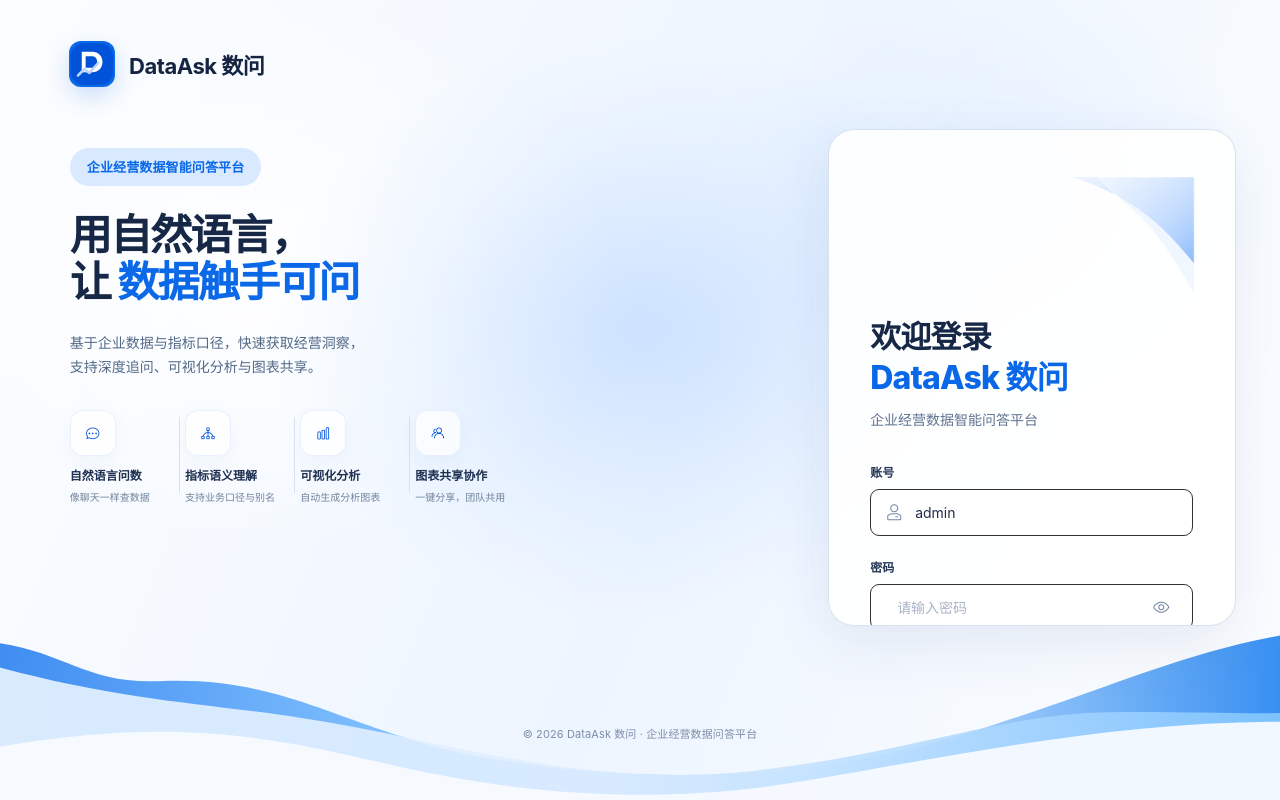
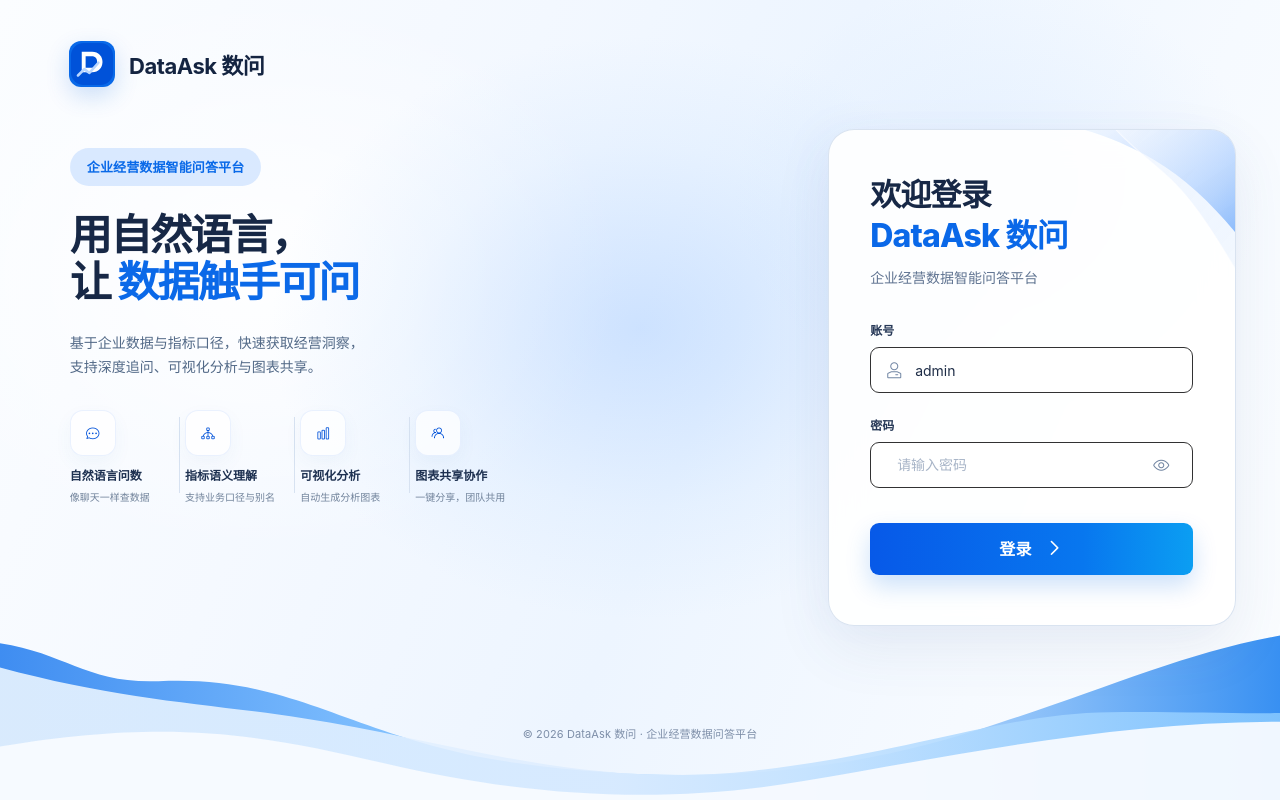
Before and after one commit to NJgaoyang/dataask, a Vue app in the folder web/: page / in a window 1280 px wide. Built offline with nearby package versions, Linux system fonts and the light colour scheme.

Commit message:
fix(login): keep corner decoration out of form layout

```diff
--- a/web/src/login-v3.css
+++ b/web/src/login-v3.css
@@ -105,10 +105,10 @@
   .consumer-pc .login-card::before,
   .consumer-pc .login-card::after{display:none}
   .consumer-pc .login-card-corner{
-    position:absolute;z-index:1;top:-1px;right:-1px;
-    width:100%;height:34%;pointer-events:none;overflow:visible;
+    position:absolute!important;z-index:1;top:-1px;right:-1px;
+    width:100%;height:34%;display:block;pointer-events:none;overflow:visible;
   }
-  .consumer-pc .login-card>*{position:relative;z-index:2}
+  .consumer-pc .login-card>*:not(.login-card-corner){position:relative;z-index:2}
   .consumer-pc .login-card-head{margin:0 0 4.15vh}
   .consumer-pc .login-card-head h2{margin:0;line-height:1.12;letter-spacing:-.8px}
   .consumer-pc .login-card-head h2 span{display:block}
```
Also changed, not shown: web/scripts/pc-design-smoke.mjs (+8 -0 lines), 1 other file (tests, documents, lock files or other folders).
